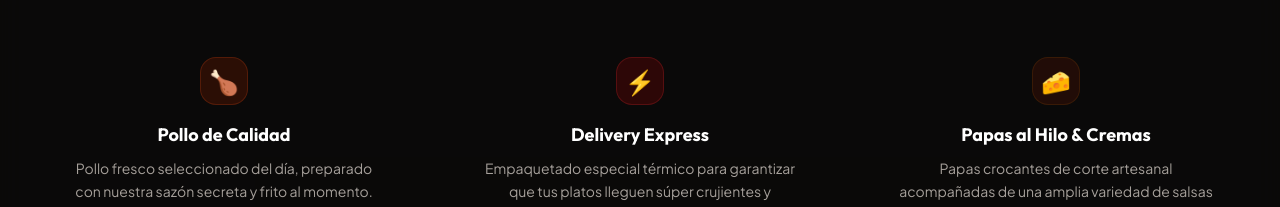
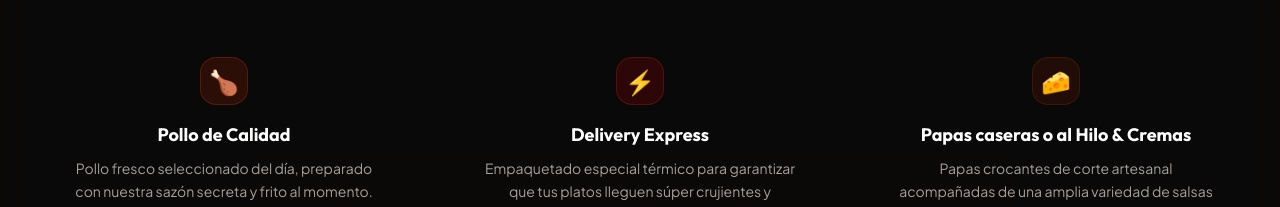
Before and after one commit to AngeGomez17/Fuente_de_soda_Noemi, a React (Vite) app: page / in a window 1280 px wide. Shown: the part 860-1067 px from the top of the page. Built offline with nearby package versions, Linux system fonts and the light colour scheme.

Commit message:
feat: initialize App component with dynamic background effects and menu browsing layout

```diff
--- a/src/App.jsx
+++ b/src/App.jsx
@@ -150,7 +150,7 @@ export default function App() {
               <div className="flex h-12 w-12 items-center justify-center rounded-2xl bg-orange-950/40 text-yellow-500 border border-yellow-900/30 text-2xl mb-4">
                 🧀
               </div>
-              <h3 className="font-display font-bold text-lg mb-2 text-white">Papas al Hilo & Cremas</h3>
+              <h3 className="font-display font-bold text-lg mb-2 text-white">Papas caseras o al Hilo & Cremas</h3>
               <p className="text-sm text-stone-400 max-w-xs leading-relaxed">
                 Papas crocantes de corte artesanal acompañadas de una amplia variedad de salsas caseras.
               </p>
@@ -179,8 +179,8 @@ export default function App() {
               key={category.id}
               onClick={() => setActiveCategory(category.id)}
               className={`rounded-full px-6 py-2.5 text-sm font-bold tracking-wide active:scale-95 transition-all duration-255 cursor-pointer border ${activeCategory === category.id
-                  ? 'bg-brand-orange text-white border-brand-orange shadow-md shadow-orange-500/10'
-                  : 'bg-stone-900/60 hover:bg-stone-850/80 text-stone-300 border-stone-800'
+                ? 'bg-brand-orange text-white border-brand-orange shadow-md shadow-orange-500/10'
+                : 'bg-stone-900/60 hover:bg-stone-850/80 text-stone-300 border-stone-800'
                 }`}
             >
               {category.name}
```
